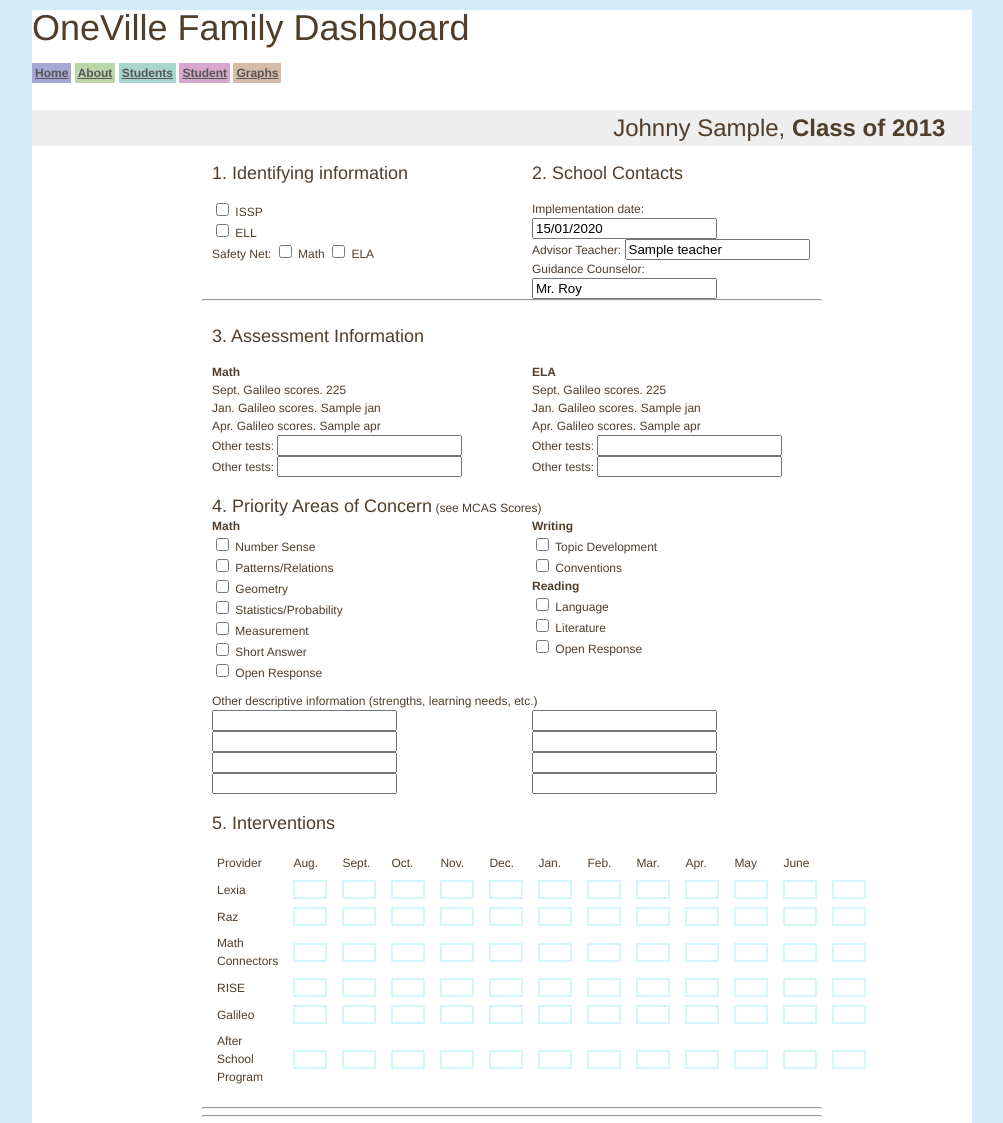
After one commit to sethwoodworth/dashboard, a Django app: template templates/display/issp.html in a window 1280 px wide. The commit adds this page. Shown: the whole page, without its empty margins (138-1141 px from the left). Run offline with Django 3.2, Linux system fonts and the light colour scheme; the template is opened without the code that fills it: most values are stand-ins (such as "Sample title", 1, 10 or a date in 2020); some libraries are stand-ins or nearby versions.

Commit message:
update for issp

```diff
--- a/display/urls.py
+++ b/display/urls.py
@@ -7,6 +7,7 @@ urlpatterns = patterns('dashboard.display.views',
     (r'^graphs', 'graph_all'),
     (r'^stats', 'stats'),
     (r'^students', 'students'),
+    (r'^student/issp', 'issp'),
     (r'^student/(?P<student_id>\d+)', 'student'),
     (r'^sample', 'sample'),
     (r'^(\d+)', 'detail'),
--- /dev/null
+++ b/static/display/grid.css
@@ -0,0 +1,353 @@
+/* Containers
+ * ----------------------------------------------------------------------------------------------------*/
+.container_12 {
+    margin-left: auto;
+    margin-right: auto;
+    width: 960px;
+
+
+}
+
+/* Grid >> Children (Alpha ~ First, Omega ~ Last)
+ * ----------------------------------------------------------------------------------------------------*/
+
+.alpha {
+    margin-left: 0 !important;
+}
+
+.omega {
+    margin-right: 0 !important;
+}
+
+
+
+/* Grid >> Global
+ * ----------------------------------------------------------------------------------------------------*/
+
+.grid_1,
+.grid_2,
+.grid_3,
+.grid_4,
+.grid_5,
+.grid_6,
+.grid_7,
+.grid_8,
+.grid_9,
+.grid_10,
+.grid_11,
+.grid_12,.grid_12{
+    display:inline;
+    float: left;
+    position: relative;
+    margin-left: 10.0px;
+    margin-right: 10.0px;
+}
+
+
+/* Grid >> 2 Columns
+ * ----------------------------------------------------------------------------------------------------*/
+
+.container_12 .grid_1{
+    width:60px;
+}
+
+.container_12 .grid_2{
+    width:140px;
+}
+
+.container_12 .grid_3{
+    width:220px;
+}
+
+.container_12 .grid_4{
+    width:300px;
+}
+
+.container_12 .grid_5{
+    width:380px;
+}
+
+.container_12 .grid_6{
+    width:460px;
+}
+
+.container_12 .grid_7{
+    width:540px;
+}
+
+.container_12 .grid_8{
+    width:620px;
+}
+
+.container_12 .grid_9{
+    width:700px;
+}
+
+.container_12 .grid_10{
+    width:780px;
+}
+
+.container_12 .grid_11{
+    width:860px;
+}
+
+.container_12 .grid_12{
+    width:940px;
+}
+
+
+
+
+
+/* Prefix Extra Space >> 2 Columns
+ * ----------------------------------------------------------------------------------------------------*/
+
+    .container_12 .prefix_1 {
+    padding-left:80px;
+}
+
+    .container_12 .prefix_2 {
+    padding-left:160px;
+}
+
+    .container_12 .prefix_3 {
+    padding-left:240px;
+}
+
+    .container_12 .prefix_4 {
+    padding-left:320px;
+}
+
+    .container_12 .prefix_5 {
+    padding-left:400px;
+}
+
+    .container_12 .prefix_6 {
+    padding-left:480px;
+}
+
+    .container_12 .prefix_7 {
+    padding-left:560px;
+}
+
+    .container_12 .prefix_8 {
+    padding-left:640px;
+}
+
+    .container_12 .prefix_9 {
+    padding-left:720px;
+}
+
+    .container_12 .prefix_10 {
+    padding-left:800px;
+}
+
+    .container_12 .prefix_11 {
+    padding-left:880px;
+}
+
+    .container_12 .prefix_12 {
+    padding-left:960px;
+}
+
+
+
+/* Suffix Extra Space >> 2 Columns
+ * ----------------------------------------------------------------------------------------------------*/
+
+    .container_12 .suffix_1 {
+    padding-right:80px;
+}
+
+    .container_12 .suffix_2 {
+    padding-right:160px;
+}
+
+    .container_12 .suffix_3 {
+    padding-right:240px;
+}
+
+    .container_12 .suffix_4 {
+    padding-right:320px;
+}
+
+    .container_12 .suffix_5 {
+    padding-right:400px;
+}
+
+    .container_12 .suffix_6 {
+    padding-right:480px;
+}
+
+    .container_12 .suffix_7 {
+    padding-right:560px;
+}
+
+    .container_12 .suffix_8 {
+    padding-right:640px;
+}
+
+    .container_12 .suffix_9 {
+    padding-right:720px;
+}
+
+    .container_12 .suffix_10 {
+    padding-right:800px;
+}
+
+    .container_12 .suffix_11 {
+    padding-right:880px;
+}
+
+    .container_12 .suffix_12 {
+    padding-right:960px;
+}
+
+
+
+/* Push Space >> 2 Columns
+ * ----------------------------------------------------------------------------------------------------*/
+
+    .container_12 .push_1 {
+    left:80px;
+}
+
+    .container_12 .push_2 {
+    left:160px;
+}
+
+    .container_12 .push_3 {
+    left:240px;
+}
+
+    .container_12 .push_4 {
+    left:320px;
+}
+
+    .container_12 .push_5 {
+    left:400px;
+}
+
+    .container_12 .push_6 {
+    left:480px;
+}
+
+    .container_12 .push_7 {
+    left:560px;
+}
+
+    .container_12 .push_8 {
+    left:640px;
+}
+
+    .container_12 .push_9 {
+    left:720px;
+}
+
+    .container_12 .push_10 {
+    left:800px;
+}
+
+    .container_12 .push_11 {
+    left:880px;
+}
+
+    .container_12 .push_12 {
+    left:960px;
+}
+
+
+
+
+
+/* Pull Space >> 2 Columns
+ * ----------------------------------------------------------------------------------------------------*/
+
+    .container_12 .pull_1 {
+    right:80px;
+}
+
+    .container_12 .pull_2 {
+    right:160px;
+}
+
+    .container_12 .pull_3 {
+    right:240px;
+}
+
+    .container_12 .pull_4 {
+    right:320px;
+}
+
+    .container_12 .pull_5 {
+    right:400px;
+}
+
+    .container_12 .pull_6 {
+    right:480px;
+}
+
+    .container_12 .pull_7 {
+    right:560px;
+}
+
+    .container_12 .pull_8 {
+    right:640px;
+}
+
+    .container_12 .pull_9 {
+    right:720px;
+}
+
+    .container_12 .pull_10 {
+    right:800px;
+}
+
+    .container_12 .pull_11 {
+    right:880px;
+}
+
+    .container_12 .pull_12 {
+    right:960px;
+}
+
+
+
+
+/* Clear Floated Elements
+ * ----------------------------------------------------------------------------------------------------*/
+
+
+.clear {
+    clear: both;
+    display: block;
+    overflow: hidden;
+    visibility: hidden;
+    width: 0;
+    height: 0;
+}
+
+
+.clearfix:after {
+    clear: both;
+    content: ' ';
+    display: block;
+    font-size: 0;
+    line-height: 0;
+    visibility: hidden;
+    width: 0;
+    height: 0;
+}
+
+.clearfix {
+    display: inline-block;
+}
+
+* html .clearfix {
+*   height: 1%;
+*   }
+*
+*   .clearfix {
+*       display: block;
+*       }
+*
--- a/static/display/style.css
+++ b/static/display/style.css
@@ -90,12 +90,13 @@ caption {background:#eee;}
 
 /* overrides */
 
-html { overflow-y: scroll; }
+html {}
 
 .container {
-    background: #ffffff;
+    background-color: #ffffff;
     margin: 10px auto;
     width: 760px;
+    height: auto;
 }
 
 #push {
@@ -122,7 +123,6 @@ div#menu { margin-bottom: 10px; }
 
 /* report card */
 .row{
-    overflow:hidden;
 }
 .report{
     margin-left: 150px;
@@ -160,6 +160,9 @@ div#menu { margin-bottom: 10px; }
 .row1 {  }
 .row2 { background-color : #D1F6FB }
 
-hr {
+#wrapper { background-color: #fff }
 
-}
+.title { margin-top: 20px }
+
+.grid_8 table
+.t_grid { width:30px; border: 2px solid #D1F6FB; padding: 0px; }
--- a/templates/display/base.html
+++ b/templates/display/base.html
@@ -9,6 +9,7 @@
 
     <!-- Style Section -->
 	<link rel="stylesheet" href="/static/display/style.css" type="text/css" media="screen, projection" />
+	<link rel="stylesheet" href="/static/display/grid.css" type="text/css" media="screen, projection" />
 
     <!-- Script Section -->
 	<script src="http://ajax.googleapis.com/ajax/libs/jquery/1.2.6/jquery.min.js" type="text/javascript"></script>
@@ -52,8 +53,9 @@
     </head>
 
     <body>
-        <div class="container">
-            <div id="header"><h1>OneVille Family Dashboard</h1>
+    <div id="wrapper">
+        <div id="bg" class="container container_12 ">
+            <div id="header" class="grid_12" style="background-color: #fff"><h1>OneVille Family Dashboard</h1>
                 <div id="nav">
                     <div id="menu">
                         <span class="lang work"><a class="work" href="/dashboard/">Home</a></span>
@@ -65,14 +67,14 @@
                 </div>
             </div>
 
-            <div id="content">
+            <div id="content" class="grid_12" style="background-color: #fff">
                     <h2>{% block title %}{% endblock %}</h2>
                     {% block primary %}{% endblock %}
 
 
             </div>
         </div>
-        </div>
+    </div>
 
     </body>
 </html>
--- /dev/null
+++ b/templates/display/issp.html
@@ -0,0 +1,228 @@
+
+{% extends 'display/base.html' %}
+
+{% block pagetitle %}ISSP{% endblock %}
+
+
+
+
+
+{% block primary %}
+
+<div class="section" style="text-align:right;"><h2 style="">{{ student.name|default:"Johnny Sample" }}, <strong>Class of {{ student.yog|default:2013 }}</strong>&nbsp&nbsp&nbsp&nbsp</h2></div>
+
+<div class="prefix_2 grid_8">
+    <form>
+    <div class="row grid_8">
+        <div class="grid_4 alpha">
+            <h3>1. Identifying information</h3>
+            <input type="checkbox" name="ISSP" value="yes" /> ISSP <br />
+            <input type="checkbox" name="ELL" value="no" /> ELL <br />
+            Safety Net:  <input type="checkbox" name="Safety Net" value="Math" /> Math <input type="checkbox" name="Safety Net" value="ELA" /> ELA
+        </div>
+
+        <div class="grid_4  omega">
+            <h3>2. School Contacts</h3>
+            {# Implementation date means /today/? #}
+            Implementation date: <input type="textfield" name="implementation" value="{{ today|date:"d/m/Y" }}" /><br />
+            Advisor Teacher: <input type="textfield" name="implementation" value="{{ teacher }}" /> Guidance Counselor: <input type="textfield" name="implementation" value="{{ Counselor|default:"Mr. Roy" }}" />
+        </div>
+    </div>
+    <hr/>
+
+    <div class="grid_8 title">
+        <h3>3. Assessment Information</h3>
+    </div>
+    <div class="grid_8">
+        <div class="grid_4 alpha" style="">
+            <strong>Math</strong> <br />
+            Sept. Galileo scores. {{ scores.math.sept|default:"225"}}<br />
+            Jan. Galileo scores. {{ scores.math.jan }}<br />
+            Apr. Galileo scores. {{ scores.math.apr }}<br />
+            Other tests: <input type="textfield" name="other_test_1"/> <br />
+            Other tests: <input type="textfield" name="other_test_2"/>
+        </div>
+        <div class="grid_4 omega" style="">
+            <strong>ELA</strong> <br />
+            Sept. Galileo scores. {{ scores.ela.sept|default:"225"}}<br />
+            Jan. Galileo scores. {{ scores.ela.jan }}<br />
+            Apr. Galileo scores. {{ scores.ela.apr }}<br />
+            Other tests: <input type="textfield" name="other_test_3"/> <br />
+            Other tests: <input type="textfield" name="other_test_4"/>
+        </div>
+    </div>
+
+    <div class="grid_8 title">
+        <h3 style="display:inline">4. Priority Areas of Concern</h3> (see MCAS Scores)
+    </div>
+    <div class="grid_8">
+        <div class="grid_4 alpha" style="">
+            <strong>Math</strong><br />
+            <input type="checkbox" name="area_concerns" value="Number Sense" /> Number Sense<br />
+            <input type="checkbox" name="area_concerns" value="Patterns/Relations" /> Patterns/Relations<br />
+            <input type="checkbox" name="area_concerns" value="Geometry" /> Geometry<br />
+            <input type="checkbox" name="area_concerns" value="Statistics/Probability" /> Statistics/Probability<br />
+            <input type="checkbox" name="area_concerns" value="Measurement" /> Measurement<br />
+            <input type="checkbox" name="area_concerns" value="Short Answer" /> Short Answer<br />
+            <input type="checkbox" name="area_concerns" value="Open Response" /> Open Response<br />
+        </div>
+        <div class="grid_4 omega" style="">
+            <strong>Writing</strong><br />
+            <input type="checkbox" name="area_concerns" value="Topic Development" /> Topic Development<br />
+            <input type="checkbox" name="area_concerns" value="Conventions" /> Conventions<br />
+            <strong>Reading</strong><br />
+            <input type="checkbox" name="area_concerns" value="Language" /> Language<br />
+            <input type="checkbox" name="area_concerns" value="Literature" /> Literature<br />
+            <input type="checkbox" name="area_concerns" value="Open Response" /> Open Response<br />
+        </div>
+    </div>
+    <div class="grid_8" style="margin-top:10px">
+        Other descriptive information (strengths, learning needs, etc.)
+    </div>
+    <div class="grid_8">
+        <div class="grid_4 alpha" style="">
+            <input type="textfield" name="math_concern_1"/><br />
+            <input type="textfield" name="math_concern_2"/><br />
+            <input type="textfield" name="math_concern_3"/><br />
+            <input type="textfield" name="math_concern_4"/><br />
+        </div>
+        <div class="grid_4 omega" style="">
+            <input type="textfield" name="ela_concern_1"/><br />
+            <input type="textfield" name="ela_concern_2"/><br />
+            <input type="textfield" name="ela_concern_3"/><br />
+            <input type="textfield" name="ela_concern_4"/><br />
+        </div>
+    </div>
+
+    <div class="grid_8 title">
+        <h3>5. Interventions</h3>
+    </div>
+    <div class="grid_8">
+        <table>
+            <thead>
+                <tr>
+                    <td>Provider</td>
+                    <td>Aug.</td>
+                    <td>Sept.</td>
+                    <td>Oct.</td>
+                    <td>Nov.</td>
+                    <td>Dec.</td>
+                    <td>Jan.</td>
+                    <td>Feb.</td>
+                    <td>Mar.</td>
+                    <td>Apr.</td>
+                    <td>May</td>
+                    <td>June</td>
+                </tr>
+            </thead>
+            <tbody>
+                <tr>
+                    <td>Lexia</td>
+                    <td><input class="t_grid t_grid" type="textfield" name="lexia_MO"/></td>
+                    <td><input class="t_grid t_grid" type="textfield" name="lexia_MO"/></td>
+                    <td><input class="t_grid t_grid" type="textfield" name="lexia_MO"/></td>
+                    <td><input class="t_grid t_grid" type="textfield" name="lexia_MO"/></td>
+                    <td><input class="t_grid t_grid" type="textfield" name="lexia_MO"/></td>
+                    <td><input class="t_grid t_grid" type="textfield" name="lexia_MO"/></td>
+                    <td><input class="t_grid t_grid" type="textfield" name="lexia_MO"/></td>
+                    <td><input class="t_grid t_grid" type="textfield" name="lexia_MO"/></td>
+                    <td><input class="t_grid t_grid" type="textfield" name="lexia_MO"/></td>
+                    <td><input class="t_grid t_grid" type="textfield" name="lexia_MO"/></td>
+                    <td><input class="t_grid t_grid" type="textfield" name="lexia_MO"/></td>
+                    <td><input class="t_grid t_grid" type="textfield" name="lexia_MO"/></td>
+                </tr>
+                <tr>
+                    <td>Raz</td>
+                    <td><input class="t_grid t_grid" type="textfield" name="lexia_MO"/></td>
+                    <td><input class="t_grid t_grid" type="textfield" name="lexia_MO"/></td>
+                    <td><input class="t_grid t_grid" type="textfield" name="lexia_MO"/></td>
+                    <td><input class="t_grid t_grid" type="textfield" name="lexia_MO"/></td>
+                    <td><input class="t_grid t_grid" type="textfield" name="lexia_MO"/></td>
+                    <td><input class="t_grid t_grid" type="textfield" name="lexia_MO"/></td>
+                    <td><input class="t_grid t_grid" type="textfield" name="lexia_MO"/></td>
+                    <td><input class="t_grid t_grid" type="textfield" name="lexia_MO"/></td>
+                    <td><input class="t_grid t_grid" type="textfield" name="lexia_MO"/></td>
+                    <td><input class="t_grid t_grid" type="textfield" name="lexia_MO"/></td>
+                    <td><input class="t_grid t_grid" type="textfield" name="lexia_MO"/></td>
+                    <td><input class="t_grid t_grid" type="textfield" name="lexia_MO"/></td>
+                </tr>
+                <tr>
+                    <td>Math Connectors</td>
+                    <td><input class="t_grid t_grid" type="textfield" name="lexia_MO"/></td>
+                    <td><input class="t_grid t_grid" type="textfield" name="lexia_MO"/></td>
+                    <td><input class="t_grid t_grid" type="textfield" name="lexia_MO"/></td>
+                    <td><input class="t_grid t_grid" type="textfield" name="lexia_MO"/></td>
+                    <td><input class="t_grid t_grid" type="textfield" name="lexia_MO"/></td>
+                    <td><input class="t_grid t_grid" type="textfield" name="lexia_MO"/></td>
+                    <td><input class="t_grid t_grid" type="textfield" name="lexia_MO"/></td>
+                    <td><input class="t_grid t_grid" type="textfield" name="lexia_MO"/></td>
+                    <td><input class="t_grid t_grid" type="textfield" name="lexia_MO"/></td>
+                    <td><input class="t_grid t_grid" type="textfield" name="lexia_MO"/></td>
+                    <td><input class="t_grid t_grid" type="textfield" name="lexia_MO"/></td>
+                    <td><input class="t_grid t_grid" type="textfield" name="lexia_MO"/></td>
+                </tr>
+                <tr>
+                    <td>RISE</td>
+                    <td><input class="t_grid t_grid" type="textfield" name="lexia_MO"/></td>
+                    <td><input class="t_grid t_grid" type="textfield" name="lexia_MO"/></td>
+                    <td><input class="t_grid t_grid" type="textfield" name="lexia_MO"/></td>
+                    <td><input class="t_grid t_grid" type="textfield" name="lexia_MO"/></td>
+                    <td><input class="t_grid t_grid" type="textfield" name="lexia_MO"/></td>
+                    <td><input class="t_grid t_grid" type="textfield" name="lexia_MO"/></td>
+                    <td><input class="t_grid t_grid" type="textfield" name="lexia_MO"/></td>
+                    <td><input class="t_grid t_grid" type="textfield" name="lexia_MO"/></td>
+                    <td><input class="t_grid t_grid" type="textfield" name="lexia_MO"/></td>
+                    <td><input class="t_grid t_grid" type="textfield" name="lexia_MO"/></td>
+                    <td><input class="t_grid t_grid" type="textfield" name="lexia_MO"/></td>
+                    <td><input class="t_grid t_grid" type="textfield" name="lexia_MO"/></td>
+                </tr>
+                <tr>
+                    <td>Galileo</td>
+                    <td><input class="t_grid t_grid" type="textfield" name="lexia_MO"/></td>
+                    <td><input class="t_grid t_grid" type="textfield" name="lexia_MO"/></td>
+                    <td><input class="t_grid t_grid" type="textfield" name="lexia_MO"/></td>
+                    <td><input class="t_grid t_grid" type="textfield" name="lexia_MO"/></td>
+                    <td><input class="t_grid t_grid" type="textfield" name="lexia_MO"/></td>
+                    <td><input class="t_grid t_grid" type="textfield" name="lexia_MO"/></td>
+                    <td><input class="t_grid t_grid" type="textfield" name="lexia_MO"/></td>
+                    <td><input class="t_grid t_grid" type="textfield" name="lexia_MO"/></td>
+                    <td><input class="t_grid t_grid" type="textfield" name="lexia_MO"/></td>
+                    <td><input class="t_grid t_grid" type="textfield" name="lexia_MO"/></td>
+                    <td><input class="t_grid t_grid" type="textfield" name="lexia_MO"/></td>
+                    <td><input class="t_grid t_grid" type="textfield" name="lexia_MO"/></td>
+                </tr>
+                <tr>
+                    <td>After School Program</td>
+                    <td><input class="t_grid t_grid" type="textfield" name="lexia_MO"/></td>
+                    <td><input class="t_grid t_grid" type="textfield" name="lexia_MO"/></td>
+                    <td><input class="t_grid t_grid" type="textfield" name="lexia_MO"/></td>
+                    <td><input class="t_grid t_grid" type="textfield" name="lexia_MO"/></td>
+                    <td><input class="t_grid t_grid" type="textfield" name="lexia_MO"/></td>
+                    <td><input class="t_grid t_grid" type="textfield" name="lexia_MO"/></td>
+                    <td><input class="t_grid t_grid" type="textfield" name="lexia_MO"/></td>
+                    <td><input class="t_grid t_grid" type="textfield" name="lexia_MO"/></td>
+                    <td><input class="t_grid t_grid" type="textfield" name="lexia_MO"/></td>
+                    <td><input class="t_grid t_grid" type="textfield" name="lexia_MO"/></td>
+                    <td><input class="t_grid t_grid" type="textfield" name="lexia_MO"/></td>
+                    <td><input class="t_grid t_grid" type="textfield" name="lexia_MO"/></td>
+                </tr>
+            </tbody>
+        </table>
+    </div>
+
+
+
+
+    </form>
+
+    <br/>
+    <br/>
+    <br/>
+    <br/>
+    <br/>
+    <hr/>
+    <hr/>
+
+</div>
+
+{% endblock %}
```
Also changed, not shown: display/views.py (+25 -1 lines).
